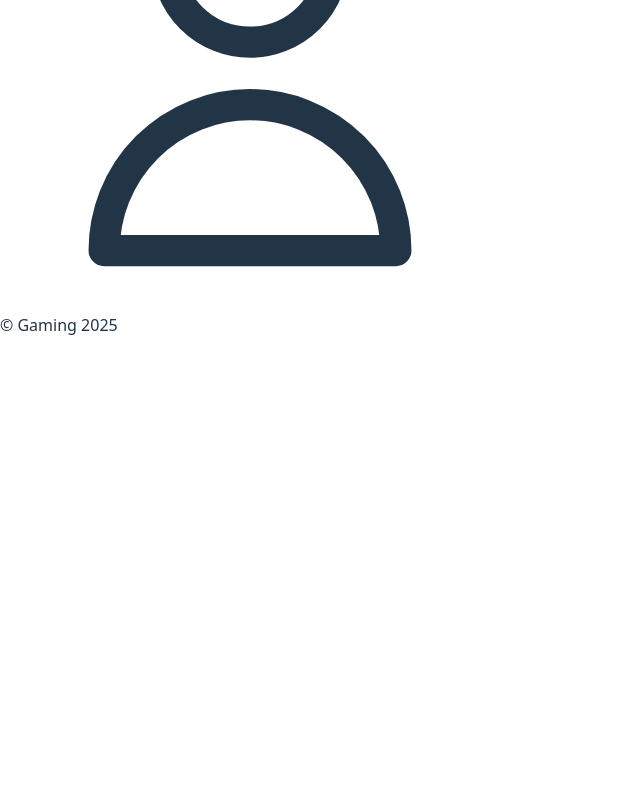
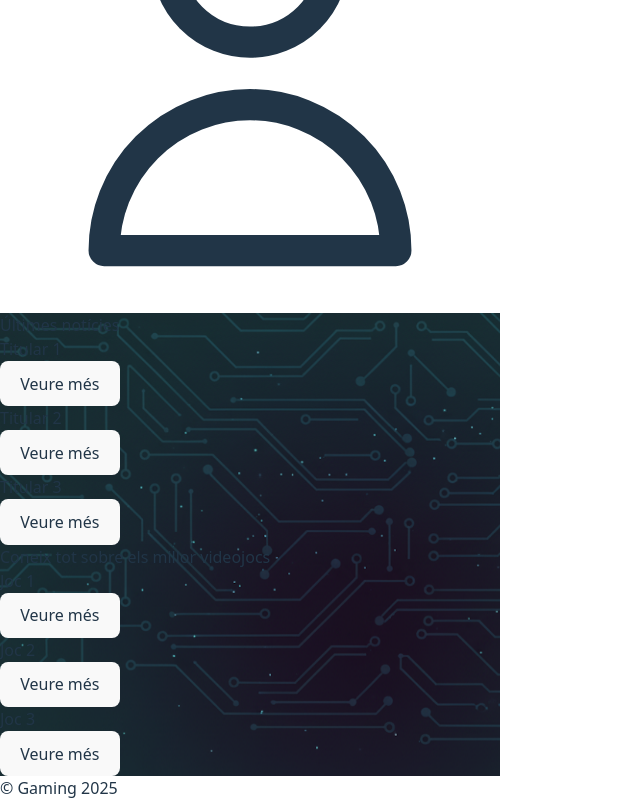
Before and after one commit to Dani-Alarcon/https---github.com-Dani-Alarcon-primerReact, a React (Vite) app: page / in a window 1280 px wide. Shown: the part 735-1535 px from the top of the page, without its empty margins (0-640 px from the left). Before the commit the page ends 1072 px from the top, so only its background shows below. Built offline with nearby package versions, Linux system fonts and the light colour scheme.

Commit message:
section sale pero recortado

```diff
--- a/src/App.jsx
+++ b/src/App.jsx
@@ -4,6 +4,7 @@ import viteLogo from '/vite.svg'
 import React from 'react';
 //import './App.css'
 import Header from './Header';
+import Section from './Section';
 import Footer from './Footer';
 
 class App extends React.Component{
@@ -11,6 +12,7 @@ class App extends React.Component{
     return(
       <div>
         <Header />
+        <Section />
         <Footer />
       </div>
     )
--- /dev/null
+++ b/src/Section.jsx
@@ -0,0 +1,72 @@
+// Section.jsx
+
+import React from "react";
+
+// Componente funcional simple para las tarjetas (puede ir dentro de la clase o fuera)
+const Card = ({ title, buttonText }) => (
+    <div className="flex items-center justify-between p-4 bg-[#6c859d] rounded-lg shadow-xl mb-4 transition-transform duration-200 hover:scale-[1.02]">
+        {/* Título de la tarjeta (Titular / Joc) */}
+        <p className="text-[#2c373d] font-semibold text-lg">{title}</p>
+
+        {/* Botón "Veure més" */}
+        <button className="px-3 py-1 bg-[#2c373d] text-teal-400 rounded-lg font-medium hover:bg-teal-400 hover:text-[#2c373d] transition-colors">
+            {buttonText}
+        </button>
+    </div>
+);
+
+class Section extends React.Component {
+
+    render() {
+        // Datos de ejemplo para las columnas
+        const noticias = [
+            { title: "Titular 1", buttonText: "Veure més" },
+            { title: "Titular 2", buttonText: "Veure més" },
+            { title: "Titular 3", buttonText: "Veure més" },
+        ];
+
+        const videojuegos = [
+            { title: "Joc 1", buttonText: "Veure més" },
+            { title: "Joc 2", buttonText: "Veure més" },
+            { title: "Joc 3", buttonText: "Veure més" },
+        ];
+
+        return (
+            // Contenedor principal con la imagen de fondo
+            <section
+                className="w-full min-h-screen py-20 px-4 sm:px-6 lg:px-8 bg-cover bg-center"
+                style={{ backgroundImage: "url('../public/fondoWeb.png')" }} // Asegúrate de que el nombre de archivo y la ruta sean correctos
+            >
+                <div className="max-w-7xl mx-auto flex flex-col lg:flex-row justify-center lg:space-x-12 space-y-12 lg:space-y-0">
+
+                    {/* Columna de 'Últimes notícies' */}
+                    <div className="w-full lg:w-1/2 p-6 rounded-xl bg-[#4b617b] shadow-2xl">
+                        <h2 className="text-xl sm:text-2xl font-bold text-[#2c373d] mb-6 text-center">
+                            Últimes notícies
+                        </h2>
+
+                        {/* Renderiza las tarjetas de noticias */}
+                        {noticias.map((item, index) => (
+                            <Card key={index} title={item.title} buttonText={item.buttonText} />
+                        ))}
+                    </div>
+
+
+                    {/* Columna de 'Coneix tot sobre els millor videojocs' */}
+                    <div className="w-full lg:w-1/2 p-6 rounded-xl bg-[#4b617b] shadow-2xl">
+                        <h2 className="text-xl sm:text-2xl font-bold text-[#2c373d] mb-6 text-center">
+                            Coneix tot sobre els millor videojocs
+                        </h2>
+
+                        {/* Renderiza las tarjetas de videojuegos */}
+                        {videojuegos.map((item, index) => (
+                            <Card key={index} title={item.title} buttonText={item.buttonText} />
+                        ))}
+                    </div>
+                </div>
+            </section>
+        );
+    }
+}
+
+export default Section;
```
Also changed, not shown: public/fondoWeb.png (added).
